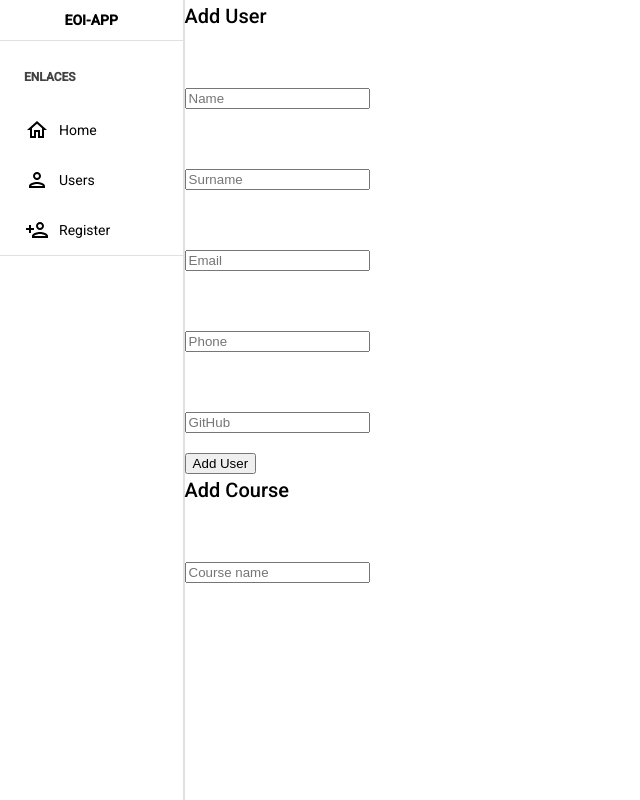
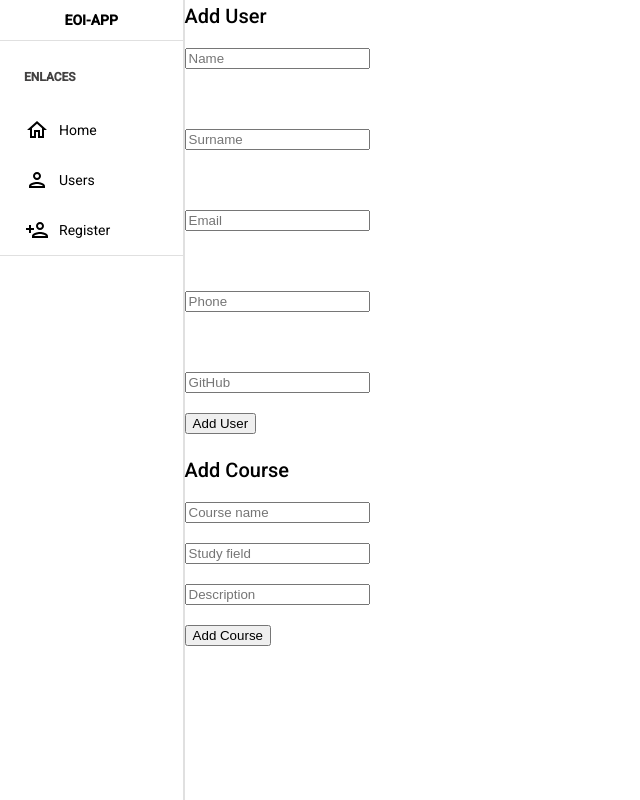
Before and after one commit to gabi23/EOI-App, an Angular app: page /register in a window 1280 px wide. Shown: the whole page, without its empty margins (0-640 px from the left). Built offline with nearby package versions, Linux system fonts and the light colour scheme.

Commit message:
Add Courses functions added

```diff
--- a/src/app/pages/register/register.component.html
+++ b/src/app/pages/register/register.component.html
@@ -1,5 +1,5 @@
 <body>
-    <h2>Add User</h2><br><br>
+    <h2>Add User</h2>
 
     <input type="text"
     placeholder="Name"
@@ -38,13 +38,25 @@
     [(ngModel)]="newUser.gitHubLogin">
     <br><br>
 
-    <button (click)="addNewUser()">Add User</button>
+    <button (click)="addNewUser()">Add User</button><br><br>
 
-    <h2>Add Course</h2><br><br>
+    <h2>Add Course</h2>
 
     <input type="text"
     placeholder="Course name"
-    [(ngModel)]="newCourses.name">
+    [(ngModel)]="newCourse.name">
     <br><br>
 
+    <input type="text"
+    placeholder="Study field"
+    [(ngModel)]="newCourse.studyField">
+    <br><br>
+
+    <input type="text"
+    placeholder="Description"
+    [(ngModel)]="newCourse.description">
+    <br><br>
+
+    <button (click)="addNewCourse()">Add Course</button><br><br>
+
 </body>
--- a/src/app/pages/register/register.component.ts
+++ b/src/app/pages/register/register.component.ts
@@ -10,9 +10,7 @@ import { Course } from '../../services/api-manager.service';
 })
 export class RegisterComponent implements OnInit {
 
-  users: [] = [];
-
-  newCourses: Course[] = [{name: "", studyField: "", description: ""}];
+  newCourse: Course = {name: "", studyField: "", description: ""};
 
   newUser: User = {name : "", surname : "",  email : "" , role: "", courses: [], gitHubLogin: ""}
 
@@ -41,6 +39,12 @@ export class RegisterComponent implements OnInit {
   }
 
   ngOnInit(): void { }
+
+  addNewCourse(){
+    this.ApiManagerService.insertCourse(this.newCourse)
+    .then(i => i)
+    .catch((error) => { console.log(error) });
+  }
 
   addNewUser() {
     this.ApiManagerService.insertUser(this.newUser)
--- a/src/app/services/api-manager.service.ts
+++ b/src/app/services/api-manager.service.ts
@@ -103,5 +103,10 @@ export class ApiManagerService {
     .catch(error => console.log(error))
   }
 
+  public insertCourse(newCourse:Course): Promise<Course[]>{
+    return axios.post(this.urlCourses, newCourse)
+    .then(response => response.data)
+    .catch(error => console.log(error))
+  }
 
 }
```
